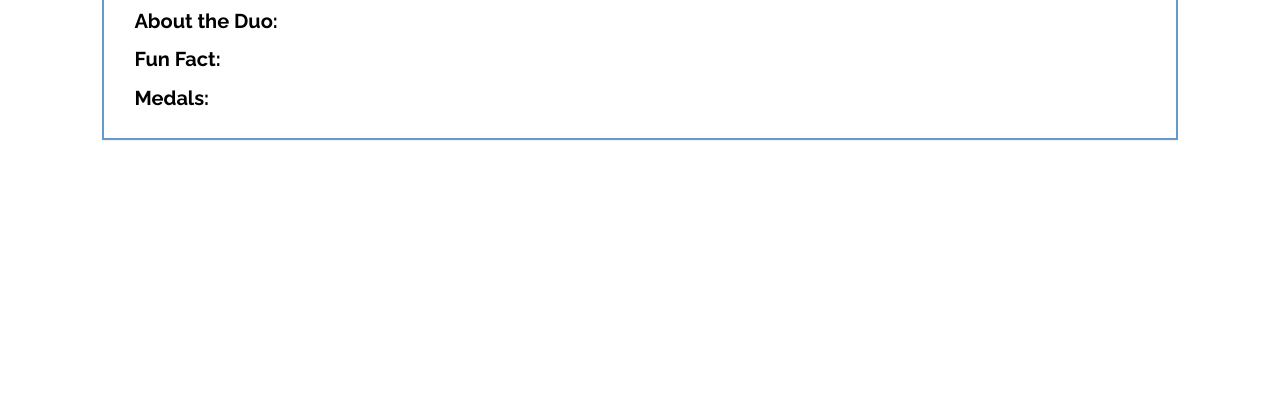
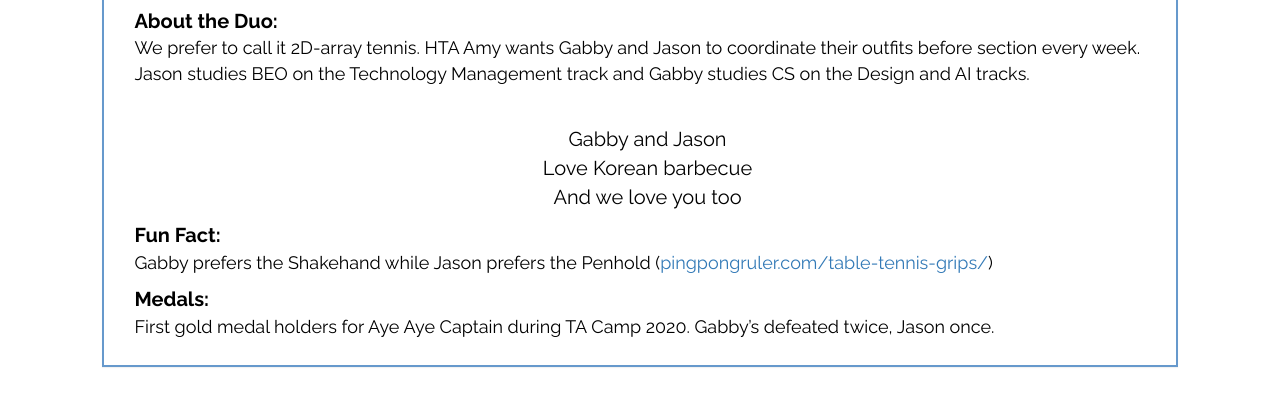
Before and after one commit to gabbyasuncion/cs16-2020, a plain HTML site: page teams/team12.html in a window 1280 px wide. Shown: the part 502-908 px from the top of the page. Before the commit the page ends 800 px from the top, so only its background shows below. Drawn offline with nearby package versions, Linux system fonts and the light colour scheme.

Commit message:
adding section stuff

```diff
--- a/css/section-teams.css
+++ b/css/section-teams.css
@@ -76,3 +76,13 @@ h4{
   display: inline-block;
   margin: 20px 20px 0px;
 }
+
+#jason-gabby-haiku{
+  position: relative;
+  display: block;
+  text-align: center;
+  margin-top: auto;
+  margin-bottom: auto;
+  color: black;
+  font-family: 'Raleway';
+}
--- a/teams/team12.html
+++ b/teams/team12.html
@@ -78,11 +78,14 @@
             <div id="teams-txt">
                 <h4 id = "names">Gabby & Jason</span></h4>
                 <p id = "bio"> <b id = "about">About the Duo: </b>
-                </br> <p/>
-                 <p id = "bio"> <b id = "about">Fun Fact: </b>
-                </br>  <p/>
+                </br> We prefer to call it 2D-array tennis. HTA Amy wants Gabby and Jason to coordinate their outfits before section every week. Jason studies BEO on the Technology Management track and Gabby studies CS on the Design and AI tracks. </br>
+                <div id= "jason-gabby-haiku"></br>  Gabby and Jason
+                </br> Love Korean barbecue
+              </br> And we love you too </div><p/>
+                <p id = "bio"> <b id = "about">Fun Fact: </b>
+                </br> Gabby prefers the Shakehand while Jason prefers the Penhold (<a href="https://pingpongruler.com/table-tennis-grips/">pingpongruler.com/table-tennis-grips/</a>)<p/>
                   <p id = "bio"> <b id = "about">Medals: </b>
-                  </br> <p/>
+                  </br> First gold medal holders for Aye Aye Captain during TA Camp 2020. Gabby’s defeated twice, Jason once.<p/>
             </div>
           </div>
         </div>
```
Also changed, not shown: teams/team7.html (+3 -3 lines), 1 other file.
